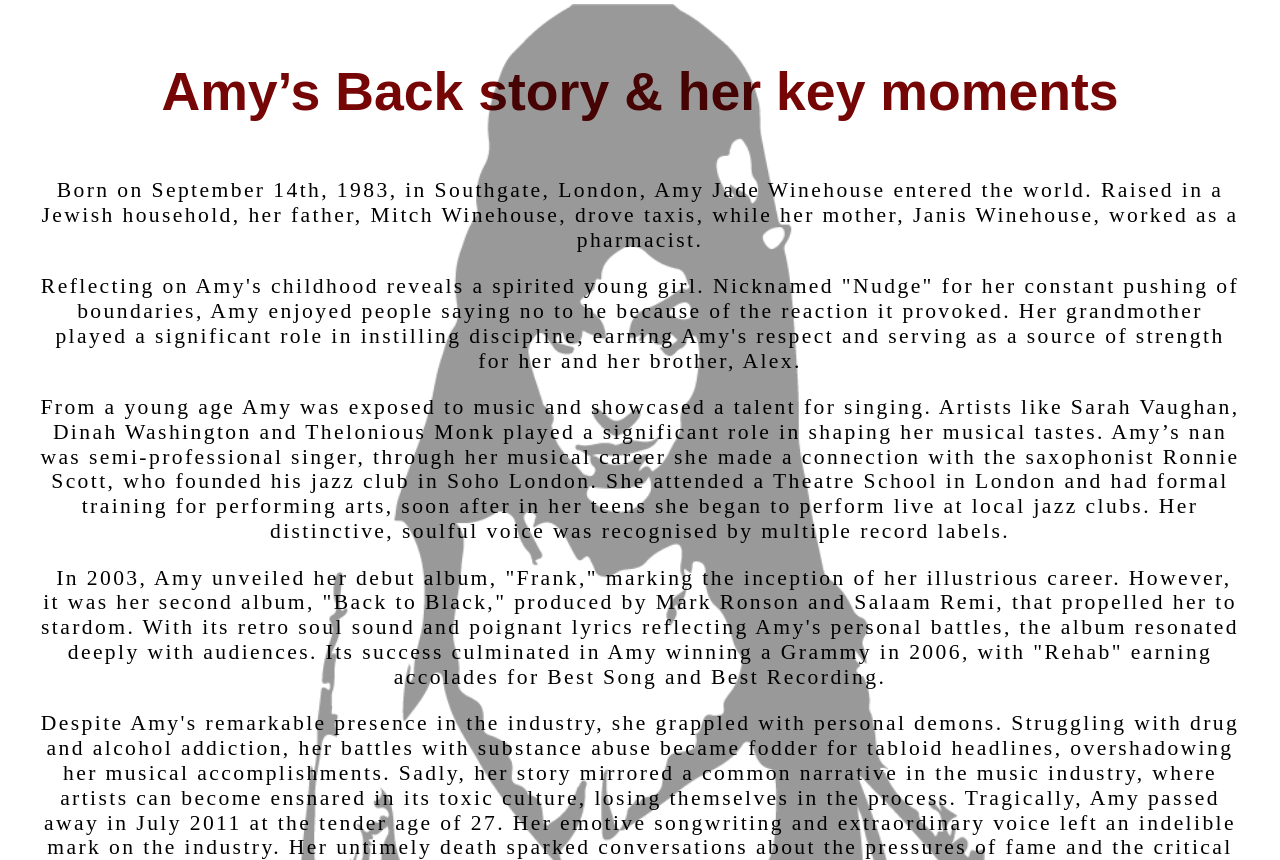
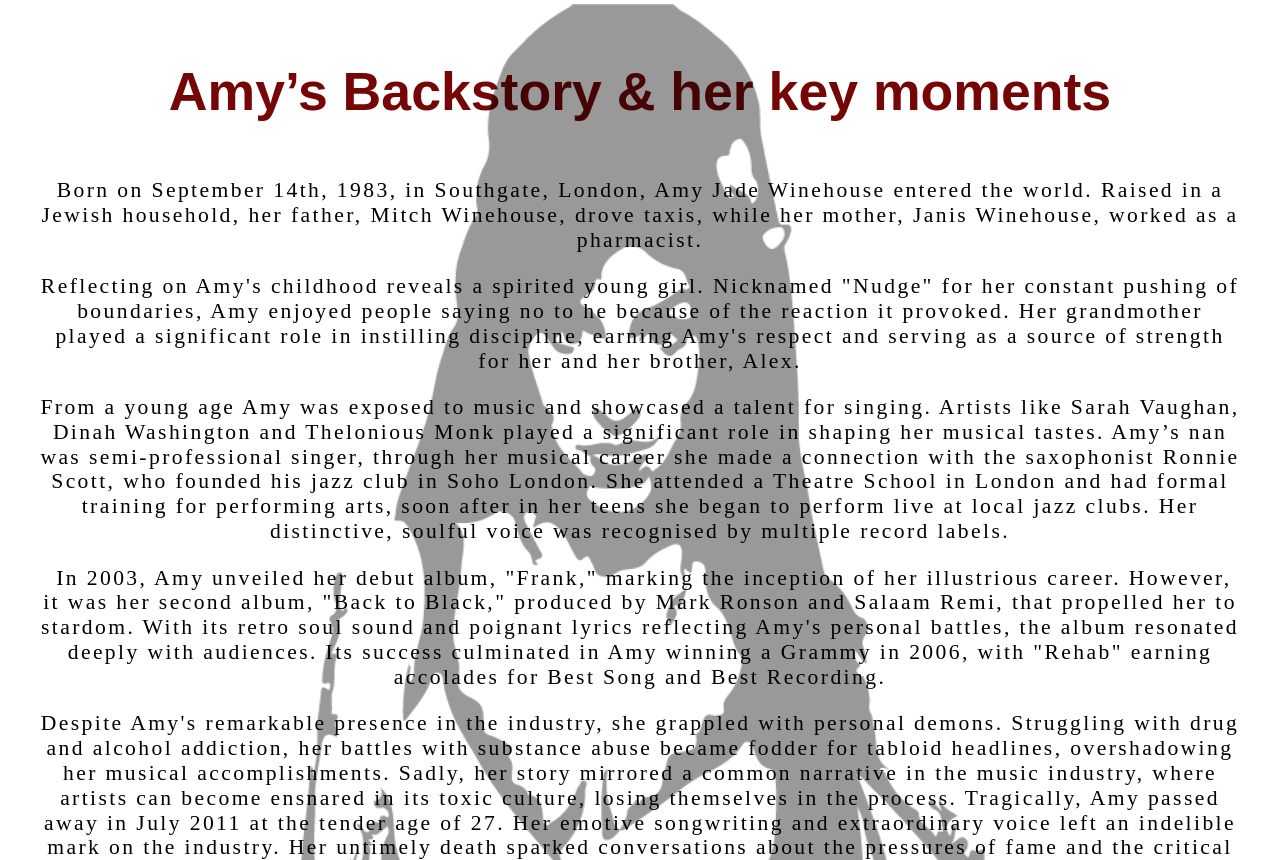
Before and after one commit to MaiaComley/digital-web-2023, a website built with Vite: page website/about.html in a window 1280 px wide. Shown: the part 944-1804 px from the top of the page. Built offline with nearby package versions, Linux system fonts and the light colour scheme; a web font is replaced by a local one.

Commit message:
more work

```diff
--- a/website/about.html
+++ b/website/about.html
@@ -37,7 +37,7 @@
       <img src="/assets/img/amy-backstory.png"/>
 
 
-      <h3 class="homepage-titles homepage-titles-wrap"> Amy’s Back story & her key moments </h3>
+      <h3 class="homepage-titles homepage-titles-wrap"> Amy’s Backstory & her key moments </h3>
       <p class="homepage-text">
         Born on September 14th, 1983, in Southgate, London, Amy Jade Winehouse entered the world. Raised in a Jewish household, her father, Mitch Winehouse, drove taxis, while her mother, Janis Winehouse, worked as a pharmacist.
       </p>
--- a/website/assets/css/style.css
+++ b/website/assets/css/style.css
@@ -172,8 +172,6 @@
 
 }
 
-
-
 .homepage-hero img {
   width: 60%;
   height: 80%;
@@ -215,7 +213,6 @@
 .homepage-amy-image img {
   height: 118vh;
 }
-
 
 .homepage-amy-text {
   flex-basis: 100%;
@@ -377,5 +374,6 @@
 
 .body-text img {
   width: 70%;
-  height: 30%
+  height: 30%;
+
 }
```
